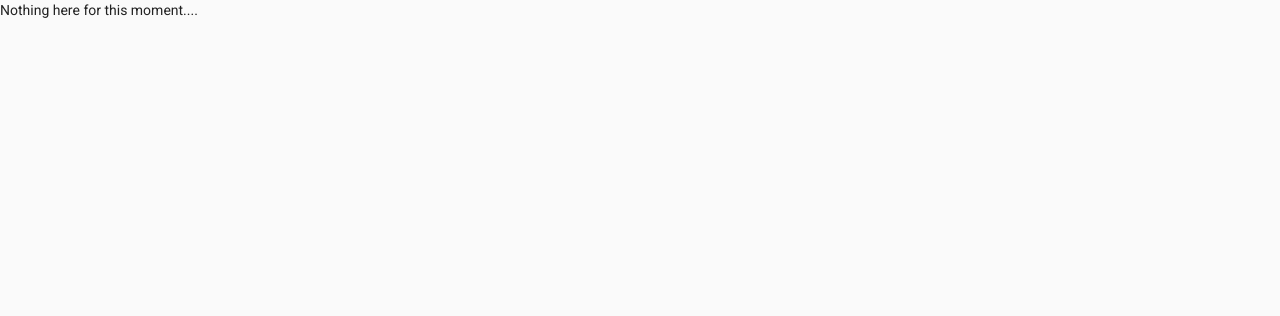
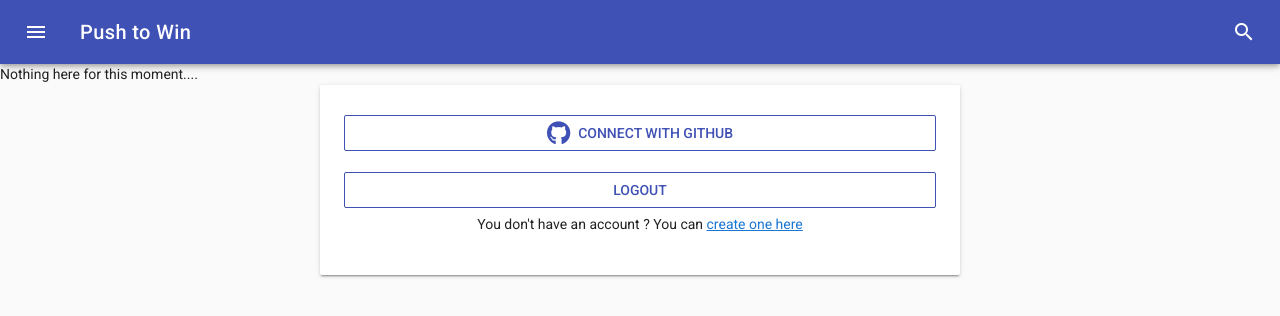
Before and after one commit to Floune/push-to-win, a Vue app: page /login in a window 1280 px wide. Shown: the top 316 px of the page. Built offline with nearby package versions, Linux system fonts and the light colour scheme; no server answers.

Commit message:
added navbar and login card but github auth don't work

```diff
--- a/public/index.html
+++ b/public/index.html
@@ -8,6 +8,7 @@
     <title>push-to-win</title>
     <link rel="stylesheet" href="https://fonts.googleapis.com/css?family=Roboto:100,300,400,500,700,900">
     <link rel="stylesheet" href="https://fonts.googleapis.com/css?family=Material+Icons">
+    <link href="https://use.fontawesome.com/releases/v5.0.8/css/all.css" rel="stylesheet">
   </head>
   <body>
     <noscript>
--- a/src/App.vue
+++ b/src/App.vue
@@ -1,16 +1,27 @@
 <template>
   <v-app>
+    <v-toolbar color="indigo" dark>
+      <v-toolbar-side-icon></v-toolbar-side-icon>
+      <v-toolbar-title>Push to Win</v-toolbar-title>
+      <v-spacer></v-spacer>
+      <v-btn icon>
+        <v-icon>search</v-icon>
+      </v-btn>
+    </v-toolbar>
     Nothing here for this moment....
+    <router-view>
 
+    </router-view>
   </v-app>
 </template>
 
 <script>
+  export default {
+    name: 'App',
+    data() {
+      return {
 
-export default {
-  name: 'App',
-  data () {
-    return {}
+      }
+    }
   }
-}
 </script>
--- a/src/components/Login.vue
+++ b/src/components/Login.vue
@@ -1,22 +1,62 @@
 <template>
     <div class="login">
-        <h3>SignIn</h3>
-        <input type="text" placeholder="Email"><br>
-        <input type="password" placeholder="Password"><br>
-        <button v-on:click="login">Connection</button>
-        <p>You don't have an account ? You can <router-link to="/sign-up"> create one</router-link></p>
+        <v-layout row>
+            <v-flex xs12 sm6 offset-sm3>
+
+                    <v-card  class="mx-auto pa-4" >
+                        <v-btn class="mb-0" block outline color="indigo" v-on:click="login">
+                            <i aria-hidden="true" class="v-icon fab fa-github mr-2"></i> Connect with Github
+                        </v-btn><br>
+                        <v-btn class="mt-0" block outline color="indigo" v-on:click="logout"><i aria-hidden="true" class="v-icon "></i>Logout</v-btn>
+                        <p class="text-md-center">You don't have an account ? You can
+                            <router-link to="/sign-up"> create one here</router-link>
+                        </p>
+                    </v-card>
+
+            </v-flex>
+        </v-layout>
     </div>
 </template>
 
 <script>
+    import firebase from 'firebase'
+    var provider = new firebase.auth.GithubAuthProvider();
     export default {
         name: 'login',
-    data: function(){
+        data: function() {
             return {}
         },
         methods: {
-        login: function(){
+            login: function() {
+                firebase.auth().signInWithPopup(provider).then(function(result) {
+                    // This gives you a GitHub Access Token. You can use it to access the GitHub API.
+                    var token = result.credential.accessToken;
+                    // The signed-in user info.
+                    var user = result.user;
+                    // ...
+                    console.log('login success')
                     this.$router.replace('about')
+                }).catch(function(error) {
+                    // Handle Errors here.
+                    var errorCode = error.code;
+                    var errorMessage = error.message;
+                    // The email of the user's account used.
+                    var email = error.email;
+                    // The firebase.auth.AuthCredential type that was used.
+                    var credential = error.credential;
+                    // ...
+                    console.log('login error')
+                });
+
+            },
+            logout: function() {
+                firebase.auth().signOut().then(function() {
+                    // Sign-out successful.
+                    console.log('logout success')
+                }).catch(function(error) {
+                    // An error happened.
+                    console.log('logout error')
+                });
             }
         }
     }
--- a/src/components/SignUp.vue
+++ b/src/components/SignUp.vue
@@ -1,5 +1,5 @@
 <template>
-    <div class="sign-up">
+    <div>
         <p>Let's create a new account</p>
         <input v-model="email" type="text" placeholder="Email"><br>
         <input v-model="password" type="password" placeholder="Password"><br>
@@ -11,27 +11,28 @@
 <script>
     import firebase from 'firebase'
     export default {
-    name:'signUp',
-    data: function (){
+        name: 'signUp',
+        data: function() {
             return {
-            email:'',
-            password:''
+                email: '',
+                password: ''
             }
         },
-    methods:{
-        signUp: function(){
+        methods: {
+            signUp: function() {
                 firebase.auth().createUserWithEmailAndPassword(this.email, this.password).then(
-                function (user) {
+                    function(user) {
                         alert('Your account has been created !')
                     },
-                function (err){
-                    alert('Oops. '+ err.message, console.log(this.email, this.password))
+                    function(err) {
+                        alert('Oops. ' + err.message, console.log(this.email, this.password))
                     }
                 );
             }
         }
     }
 </script>
+
 <style scoped>
 
 </style>
--- a/src/views/Home.vue
+++ b/src/views/Home.vue
@@ -9,11 +9,12 @@
 <script>
 // @ is an alias to /src
 //import HelloWorld from '@/components/HelloWorld.vue'
-import Test from '@/components/Test.vue'
+
 export default {
   name: 'home',
   components: {
-    Test
+    Test,
+    Login
   }
 }
 </script>
```
Lines whose indentation alone changed are shown as unchanged.
